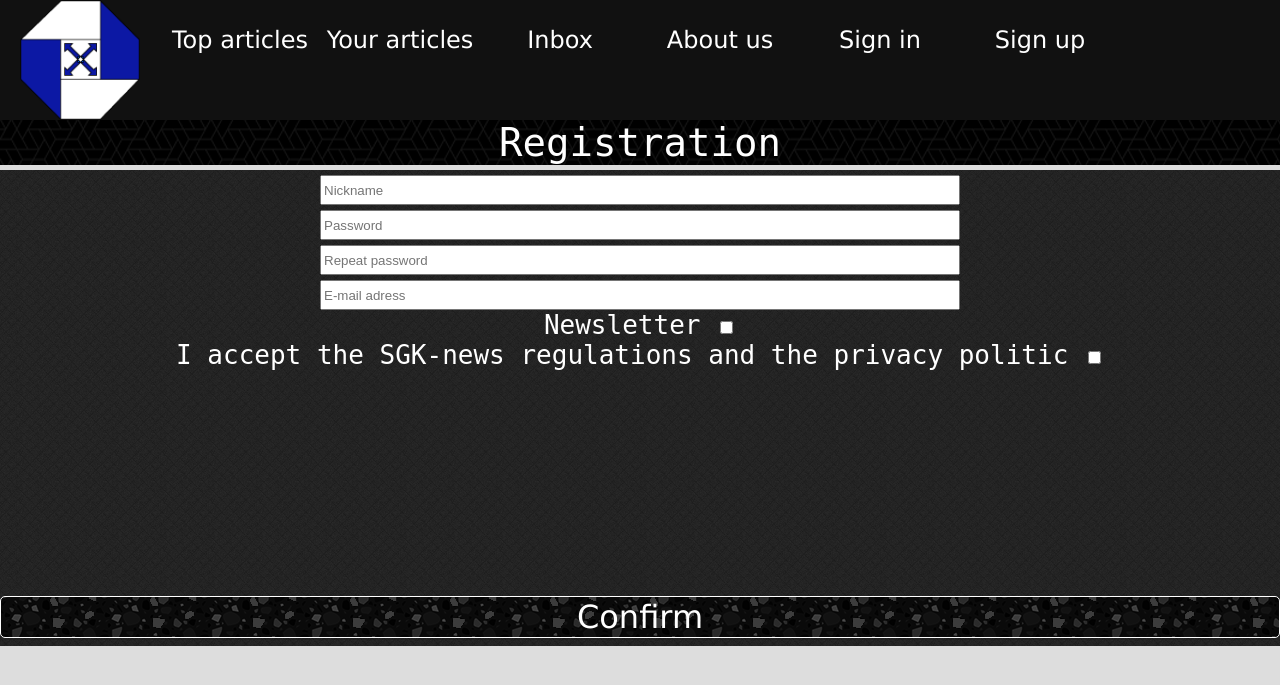
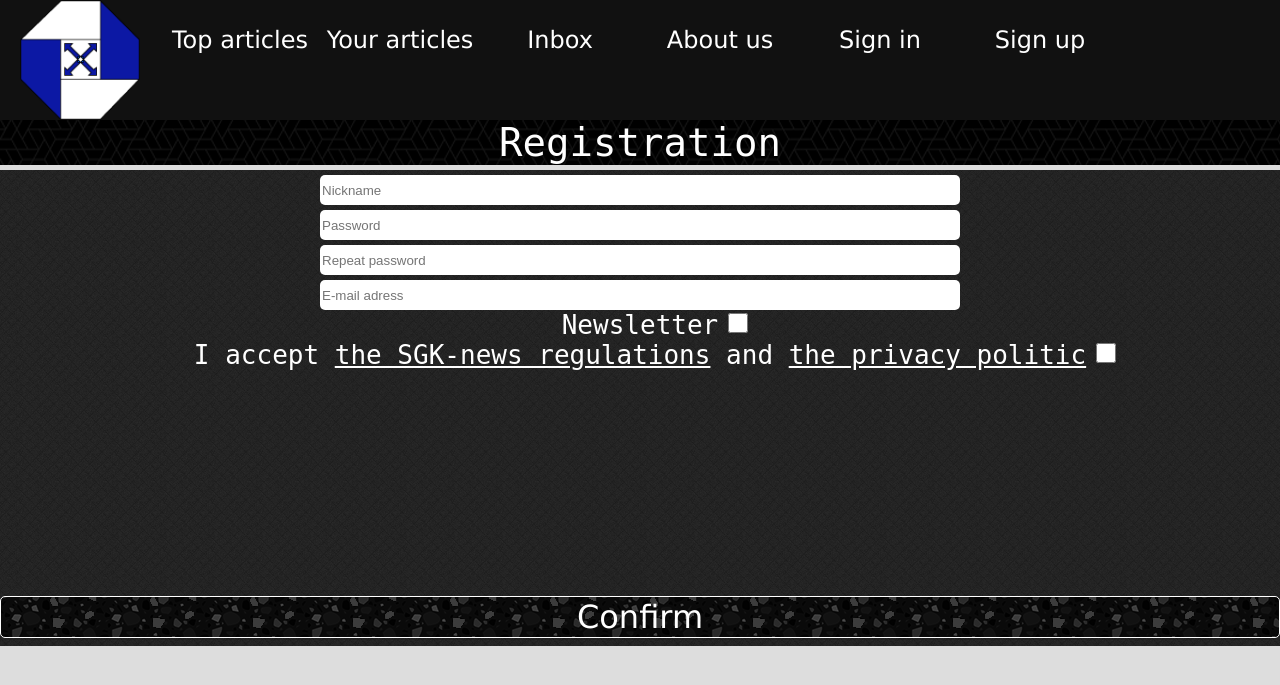
Before and after one commit to SKupisz/sgk-news, a PHP site: page /register.php in a window 1280 px wide. Shown: the top 685 px of the page. Run offline with PHP 8.4, Linux system fonts and the light colour scheme.

Commit message:
Fixed privacy politic and register form

```diff
--- a/privacy/politic.php
+++ b/privacy/politic.php
@@ -15,4 +15,4 @@ We hope it will help improving design, website mechanice, and content</div>
 <span id = "u11remove">Can I remove my data from the SGK-news database?</span><br>
 <div id = "u11removee">Of course, according to the SGK-news regulations,<br>
 if you did not brake it, you can remove every data about you, including your articles.<br>
-In order to do it, write to us: /email\</div>
+In order to do it, write to us: sgk-news@wp.pl</div>
--- a/register.php
+++ b/register.php
@@ -38,7 +38,8 @@ session_start();
     <section id = "u11pr"><input type = "password" name = "u11pr" id = "u11pri" required placeholder = "Repeat password"/></section>
     <section id = "u11e"><input type = "text" name = "u11e" id = "u11ei" required placeholder = "E-mail adress"/></section>
     <section id = "u11nt">Newsletter <input type="checkbox" name = "u11nt" id = "u11nti"/></section>
-    <section id = "u11nt">I accept the SGK-news regulations and the privacy politic <input type="checkbox" name = "u11rl" id = "u11nti"/></section>
+    <section id = "u11nt">I accept <a href = "regulations.php" class = "u11ntagg">the SGK-news regulations</a>
+       and <a class = "u11ntagg" href = "privacy_politic.php">the privacy politic</a> <input type="checkbox" name = "u11rl" id = "u11nti"/></section>
 
   </section>
   <input type="submit" value="Confirm" id = "u11c"/>
--- a/register/main.css
+++ b/register/main.css
@@ -61,6 +61,19 @@ body{
 #u11ni,#u11pi,#u11pri,#u11ei{
   width: 50%;
   height: 30px;
+  border: 0px solid black;
+  border-radius: 5px;
+}
+.u11ntagg{
+  color: white;
+}
+#u11nti{
+  width: 20px;
+  height: 20px;
+  background-color: #1999ff;
+  position: absolute;
+  opacity: 1;
+  margin-left: 10px;
 }
 @media screen and (max-width: 1024px)
 {
@@ -79,7 +92,7 @@ body{
 }
 @media screen and (max-width: 500px){
   #u11ni,#u11pi,#u11pri,#u11ei{
-    width: 80%;
+    width: 100%;
   }
   #u11b{
     font-size: 1.2em;
```
